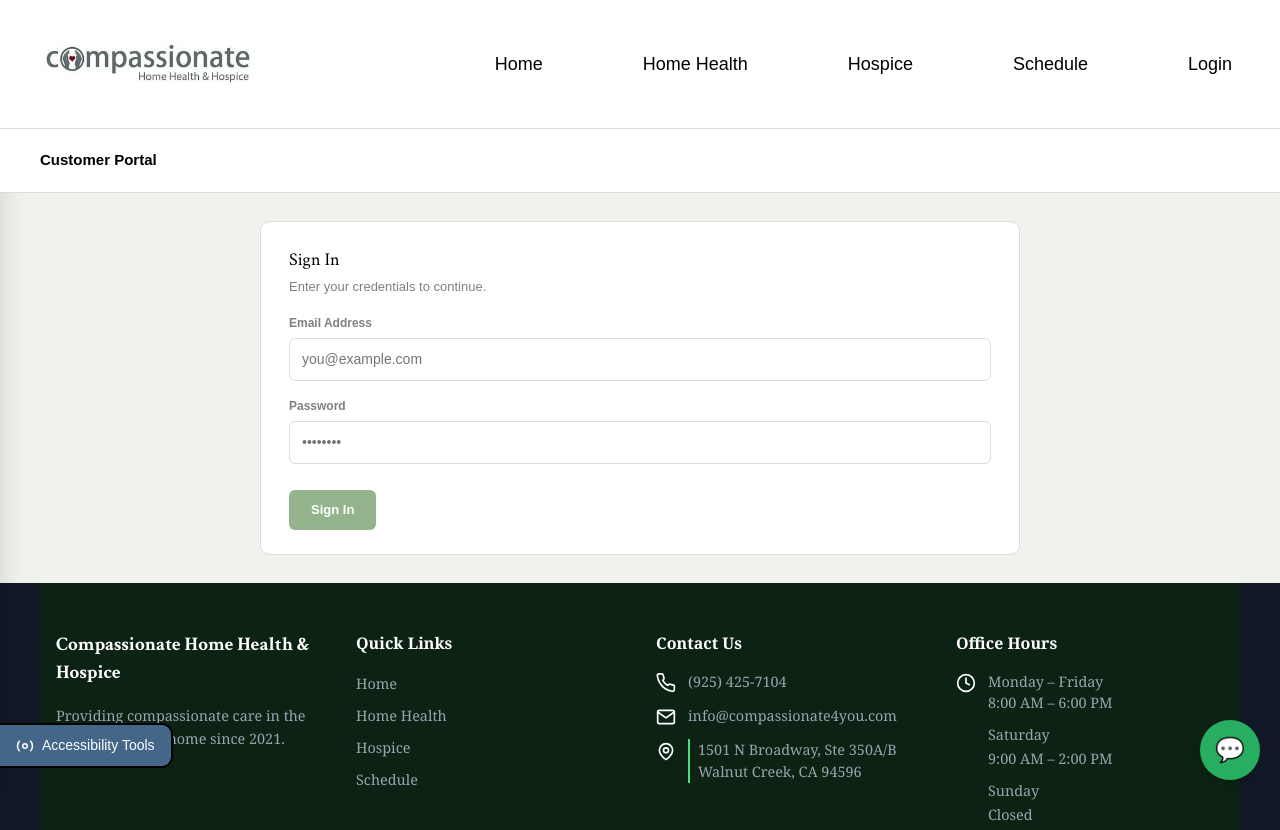
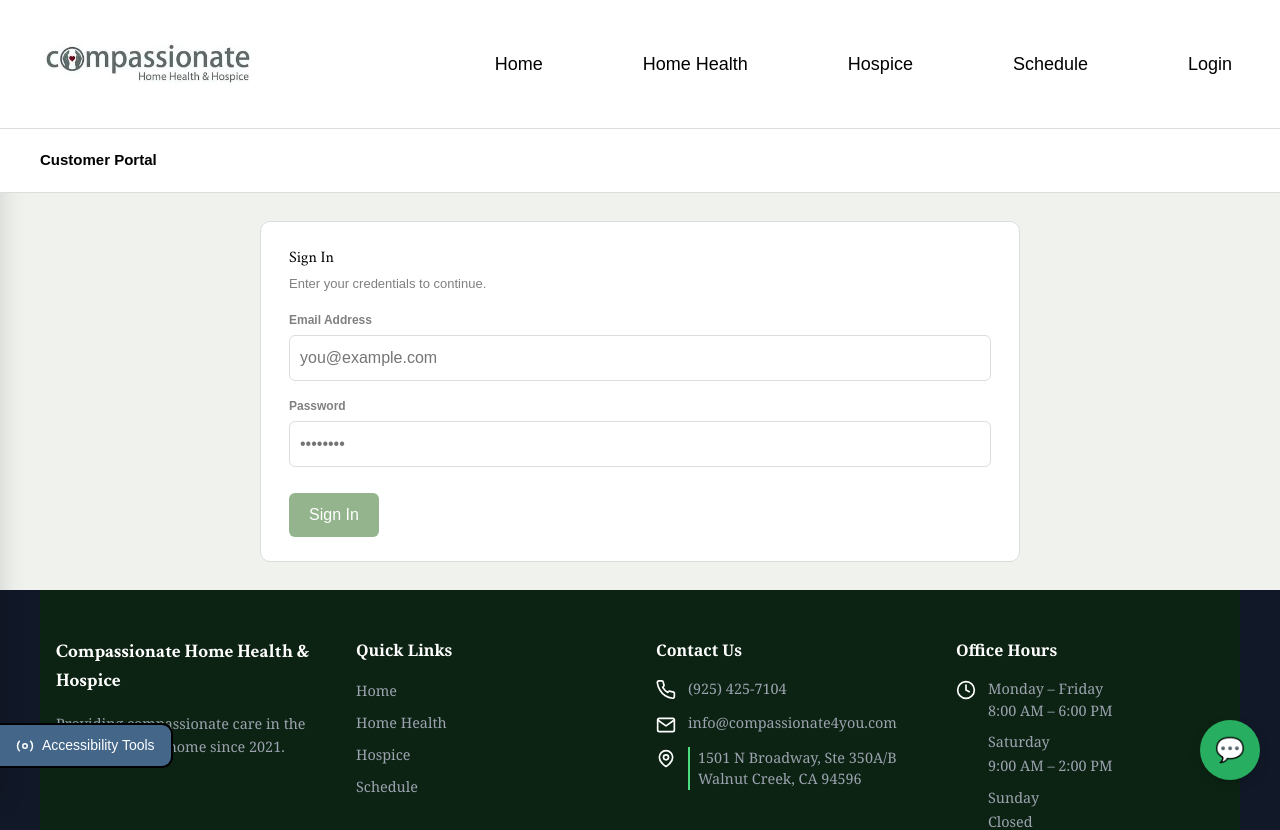
Before and after one commit to Compassionate4you/Compassionate4youSite, a React (Vite) app in the folder client/: page /login in a window 1280 px wide. Shown: the top 830 px of the page. Built offline with nearby package versions, Linux system fonts and the light colour scheme.

Commit message:
Update portal.css
new portal.css update in temp branch

```diff
--- a/client/src/styles/portal.css
+++ b/client/src/styles/portal.css
@@ -57,14 +57,14 @@ body {
   background-color: #f0f2ee;
 }
 
-/* MAIN CONTENT */
+/* CONTENT */
 .content {
   max-width: 800px;
   margin: 0 auto;
   padding: 28px 20px;
 }
 
-/* SECTION BOX */
+/* SECTION */
 .section-box {
   background-color: white;
   border: 1px solid #ddd;
@@ -73,26 +73,25 @@ body {
 }
 
 .section-box h2 {
-  font-size: 18px;
-  margin: 0 0 4px 0;
+  margin: 0 0 4px;
 }
 
-.section-box .desc {
+.desc {
+  color: gray;
   font-size: 13px;
-  color: gray;
   margin-bottom: 18px;
 }
 
-/* FORM FIELDS */
+/* FORM */
 .field {
   margin-bottom: 16px;
 }
 
 .field label {
-  display: block;
   font-size: 12px;
   font-weight: bold;
   color: gray;
+  display: block;
   margin-bottom: 6px;
 }
 
@@ -100,115 +99,68 @@ body {
 .field select,
 .field textarea {
   width: 100%;
-  padding: 10px 12px;
+  padding: 10px;
   border: 1px solid #ddd;
   border-radius: 6px;
-  font-size: 14px;
-  font-family: Arial, sans-serif;
-  box-sizing: border-box;
 }
 
-.field textarea {
-  resize: vertical;
-  min-height: 80px;
-}
-
-/* FOCUS STATE */
 .field input:focus,
 .field select:focus,
 .field textarea:focus {
   outline: none;
   border-color: #93B48D;
-  box-shadow: 0 0 0 2px rgba(147, 180, 141, 0.2);
+}
+
+/* BUTTONS */
+.btn-primary {
+  background-color: #93B48D;
+  color: white;
+  border: none;
+  padding: 10px 20px;
+  border-radius: 6px;
+  cursor: pointer;
+  margin-top: 10px;
+}
+
+.btn-primary:disabled {
+  background-color: #c5d6c1;
+}
+
+.btn-secondary {
+  margin-left: 10px;
+  background: white;
+  border: 1px solid #ddd;
+  padding: 10px 20px;
+  border-radius: 6px;
+  cursor: pointer;
 }
 
 /* BACK BUTTON */
 .back-btn {
   background: none;
   border: none;
-  font-size: 13px;
+  margin-bottom: 16px;
   color: gray;
   cursor: pointer;
-  margin-bottom: 18px;
-  padding: 0;
 }
 
-.back-btn:hover {
-  color: black;
+/* SUCCESS */
+.success-msg {
+  background: #e6f9ee;
+  border: 1px solid #9fe1cb;
+  padding: 10px;
+  margin-top: 15px;
+  border-radius: 6px;
 }
 
-/* BUTTONS */
-.btn-primary {
-  padding: 10px 22px;
-  background-color: #93B48D;
-  color: white;
-  border: none;
-  border-radius: 6px;
-  font-size: 13px;
-  font-weight: bold;
-  cursor: pointer;
-  margin-right: 10px;
-  margin-top: 10px;
-}
-
-.btn-primary:hover {
-  background-color: #3a7a22;
-}
-
-.btn-primary:disabled {
-  background-color: #c5d6c1;
-  cursor: not-allowed;
-}
-
-.btn-secondary {
-  padding: 10px 22px;
-  background-color: white;
-  color: black;
-  border: 1px solid #ddd;
-  border-radius: 6px;
-  font-size: 13px;
-  cursor: pointer;
-  margin-top: 10px;
-}
-
-.btn-secondary:hover {
-  background-color: #f0f2ee;
-}
-
-/* SUCCESS MESSAGE */
-.success-msg {
-  background-color: #e6f9ee;
-  border: 1px solid #9fe1cb;
-  border-radius: 6px;
-  padding: 12px 16px;
-  font-size: 13px;
-  color: #2d5a1b;
-  margin-top: 16px;
-  animation: fadeIn 0.3s ease-in-out;
-}
-
-/* ANIMATION */
-@keyframes fadeIn {
-  from {
-    opacity: 0;
-    transform: translateY(5px);
-  }
-  to {
-    opacity: 1;
-    transform: translateY(0);
-  }
-}
-
-/* CALENDAR (from schedule.css but themed) */
+/* CALENDAR */
 .calendar {
   display: flex;
   flex-wrap: wrap;
   gap: 6px;
-  margin-top: 8px;
+  padding: 10px;
   border: 1px solid #ddd;
-  padding: 10px;
   border-radius: 6px;
-  background: #ffffff;
 }
 
 .calendar-day {
@@ -217,18 +169,12 @@ body {
   display: flex;
   align-items: center;
   justify-content: center;
+  background: #e5e7eb;
   border-radius: 6px;
-  background: #e5e7eb;
   cursor: pointer;
-  font-size: 13px;
-}
-
-.calendar-day:hover {
-  background: #d6e4d2;
 }
 
 .calendar-day.selected {
   background: #93B48D;
   color: white;
-  font-weight: bold;
 }
```
